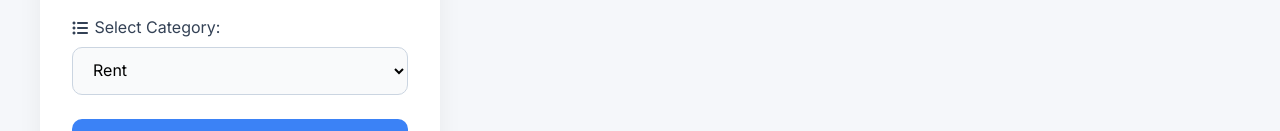
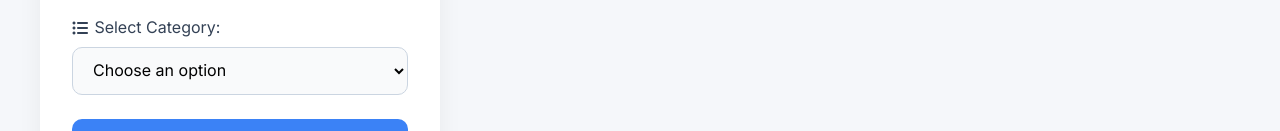
Before and after one commit to aamirjawed/sharpner-expense-tracker, a website: page views/expense.html in a window 1280 px wide. Shown: the part 517-648 px from the top of the page. Drawn offline with Linux system fonts and the light colour scheme; no server answers.

Commit message:
added disabled option in category

```diff
--- a/views/expense.html
+++ b/views/expense.html
@@ -75,6 +75,7 @@
               <i class="fa-solid fa-list-ul"></i> Select Category:
             </label>
             <select id="category">
+               <option value="" disabled selected hidden>Choose an option</option>
               <option>Rent</option>
               <option>Food</option>
               <option>Groceries</option>
```
